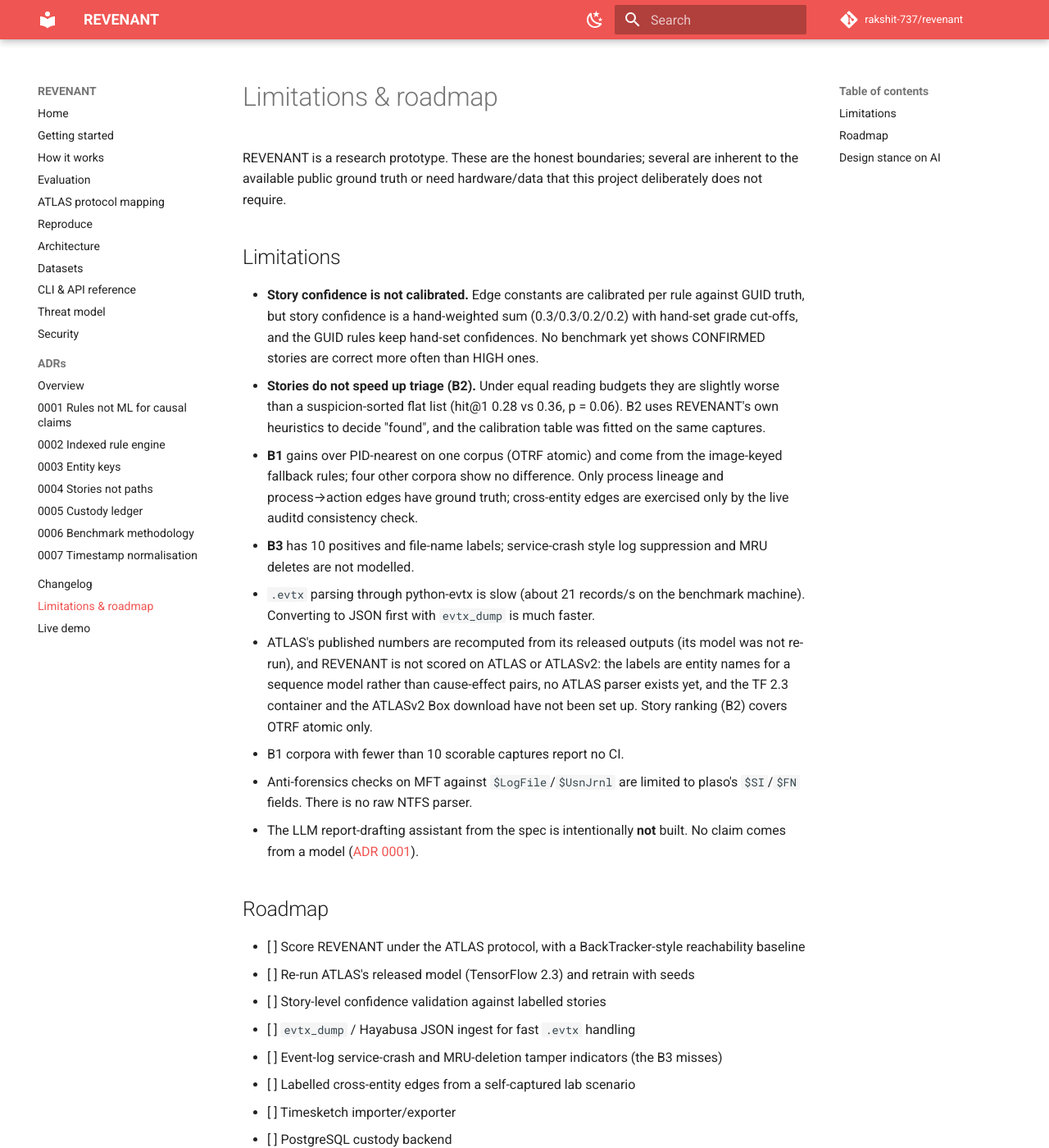
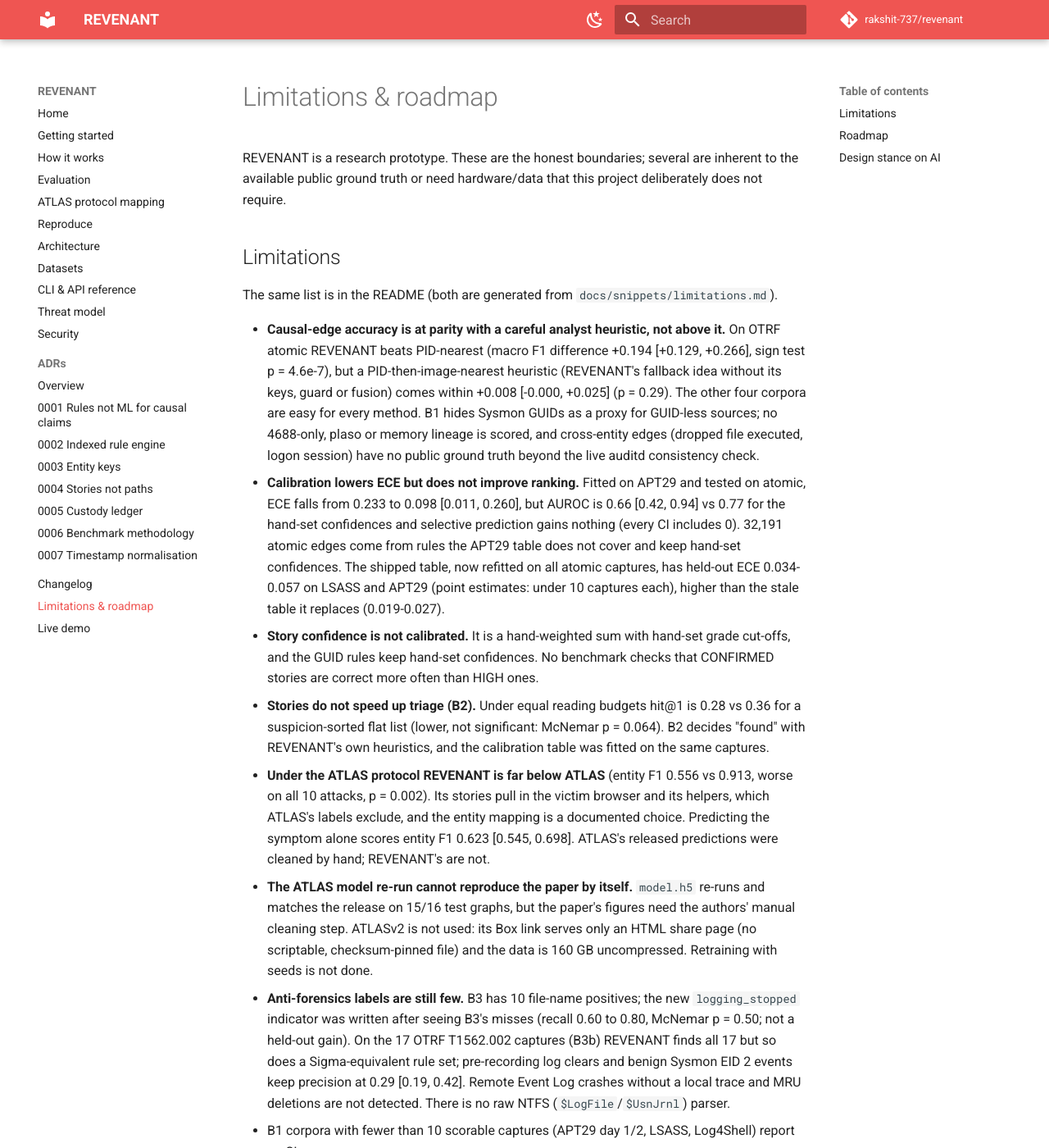
Before and after one commit to rakshit-737/revenant, an MkDocs documentation site: the page built from docs/limitations.md, in a window 1280 px wide and 1400 px high. Shown: the whole window at 82% size. Built offline with MkDocs 1.6.1 and Material for MkDocs 9.7.7, drawn with Linux system fonts in a browser that asks for light colours; comment, search, counter and statistics services are not loaded; some of the changed text lies outside the part shown.

Commit message:
docs: one source for Limitations and Roadmap (docs/snippets), copied into README; CI checks the sync
docs/limitations.md had drifted from the README (B3b, the 2,000-resample note
and CI hygiene items missing). Both lists now live once in docs/snippets/,
the docs page includes them with pymdownx.snippets, scripts/sync_docs.py
copies them (and results/headline.md) into the README, and CI fails if the
README is out of date. Contents updated for this round's results.

Co-Authored-By: Claude <noreply@anthropic.com>

```diff
--- a/docs/limitations.md
+++ b/docs/limitations.md
@@ -6,42 +6,13 @@ not require.
 
 ## Limitations
 
-- **Story confidence is not calibrated.** Edge constants are calibrated per rule against
-  GUID truth, but story confidence is a hand-weighted sum (0.3/0.3/0.2/0.2) with hand-set grade
-  cut-offs, and the GUID rules keep hand-set confidences. No benchmark yet shows CONFIRMED
-  stories are correct more often than HIGH ones.
-- **Stories do not speed up triage (B2).** Under equal reading budgets they are slightly worse
-  than a suspicion-sorted flat list (hit@1 0.28 vs 0.36, p = 0.06). B2 uses REVENANT's own
-  heuristics to decide "found", and the calibration table was fitted on the same captures.
-- **B1** gains over PID-nearest on one corpus (OTRF atomic) and come from the image-keyed
-  fallback rules; four other corpora show no difference. Only process lineage and
-  process→action edges have ground truth; cross-entity edges are exercised only by the live
-  auditd consistency check.
-- **B3** has 10 positives and file-name labels; service-crash style log suppression and MRU
-  deletes are not modelled.
-- `.evtx` parsing through python-evtx is slow (about 21 records/s on the benchmark machine).
-  Converting to JSON first with `evtx_dump` is much faster.
-- ATLAS's published numbers are recomputed from its released outputs (its model was not
-  re-run), and REVENANT is not scored on ATLAS or ATLASv2: the labels are entity names for a
-  sequence model rather than cause-effect pairs, no ATLAS parser exists yet, and the TF 2.3
-  container and the ATLASv2 Box download have not been set up. Story ranking (B2) covers OTRF
-  atomic only.
-- B1 corpora with fewer than 10 scorable captures report no CI.
-- Anti-forensics checks on MFT against `$LogFile`/`$UsnJrnl` are limited to plaso's
-  `$SI`/`$FN` fields. There is no raw NTFS parser.
-- The LLM report-drafting assistant from the spec is intentionally **not** built. No claim
-  comes from a model ([ADR 0001](adr/0001-rules-not-ml-for-causal-claims.md)).
+The same list is in the README (both are generated from `docs/snippets/limitations.md`).
+
+--8<-- "docs/snippets/limitations.md"
 
 ## Roadmap
 
-- [ ] Score REVENANT under the ATLAS protocol, with a BackTracker-style reachability baseline
-- [ ] Re-run ATLAS's released model (TensorFlow 2.3) and retrain with seeds
-- [ ] Story-level confidence validation against labelled stories
-- [ ] `evtx_dump` / Hayabusa JSON ingest for fast `.evtx` handling
-- [ ] Event-log service-crash and MRU-deletion tamper indicators (the B3 misses)
-- [ ] Labelled cross-entity edges from a self-captured lab scenario
-- [ ] Timesketch importer/exporter
-- [ ] PostgreSQL custody backend
+--8<-- "docs/snippets/roadmap.md"
 
 ## Design stance on AI
 
--- /dev/null
+++ b/docs/snippets/limitations.md
@@ -0,0 +1,39 @@
+- **Causal-edge accuracy is at parity with a careful analyst heuristic, not above it.** On OTRF
+  atomic REVENANT beats PID-nearest (macro F1 difference +0.194 [+0.129, +0.266], sign test
+  p = 4.6e-7), but a PID-then-image-nearest heuristic (REVENANT's fallback idea without its
+  keys, guard or fusion) comes within +0.008 [-0.000, +0.025] (p = 0.29). The other four corpora
+  are easy for every method. B1 hides Sysmon GUIDs as a proxy for GUID-less sources; no
+  4688-only, plaso or memory lineage is scored, and cross-entity edges (dropped file executed,
+  logon session) have no public ground truth beyond the live auditd consistency check.
+- **Calibration lowers ECE but does not improve ranking.** Fitted on APT29 and tested on atomic,
+  ECE falls from 0.233 to 0.098 [0.011, 0.260], but AUROC is 0.66 [0.42, 0.94] vs 0.77 for the
+  hand-set confidences and selective prediction gains nothing (every CI includes 0). 32,191
+  atomic edges come from rules the APT29 table does not cover and keep hand-set confidences.
+  The shipped table, now refitted on all atomic captures, has held-out ECE 0.034-0.057 on LSASS
+  and APT29 (point estimates: under 10 captures each), higher than the stale table it replaces
+  (0.019-0.027).
+- **Story confidence is not calibrated.** It is a hand-weighted sum with hand-set grade
+  cut-offs, and the GUID rules keep hand-set confidences. No benchmark checks that CONFIRMED
+  stories are correct more often than HIGH ones.
+- **Stories do not speed up triage (B2).** Under equal reading budgets hit@1 is 0.28 vs 0.36 for a
+  suspicion-sorted flat list (lower, not significant: McNemar p = 0.064). B2 decides "found" with
+  REVENANT's own heuristics, and the calibration table was fitted on the same captures.
+- **Under the ATLAS protocol REVENANT is far below ATLAS** (entity F1 0.556 vs 0.913, worse on all
+  10 attacks, p = 0.002). Its stories pull in the victim browser and its helpers, which ATLAS's
+  labels exclude, and the entity mapping is a documented choice. Predicting the symptom alone
+  scores entity F1 0.623 [0.545, 0.698]. ATLAS's released predictions were cleaned by hand; REVENANT's are not.
+- **The ATLAS model re-run cannot reproduce the paper by itself.** `model.h5` re-runs and
+  matches the release on 15/16 test graphs, but the paper's figures need the authors' manual
+  cleaning step. ATLASv2 is not used: its Box link serves only an HTML share page (no scriptable,
+  checksum-pinned file) and the data is 160 GB uncompressed. Retraining with seeds is not done.
+- **Anti-forensics labels are still few.** B3 has 10 file-name positives; the new
+  `logging_stopped` indicator was written after seeing B3's misses (recall 0.60 to 0.80, McNemar
+  p = 0.50; not a held-out gain). On the 17 OTRF T1562.002 captures (B3b) REVENANT finds all 17 but so does a
+  Sigma-equivalent rule set; pre-recording log clears and benign Sysmon EID 2 events keep
+  precision at 0.29 [0.19, 0.42]. Remote Event Log crashes without a local trace and MRU deletions are not
+  detected. There is no raw NTFS (`$LogFile`/`$UsnJrnl`) parser.
+- B1 corpora with fewer than 10 scorable captures (APT29 day 1/2, LSASS, Log4Shell) report no CI.
+- `.evtx` parsing through python-evtx is slow (211 records/s on a GitHub runner); converting with
+  `evtx_dump` first is much faster.
+- The LLM report-drafting assistant from the spec is intentionally not built; no claim comes
+  from a model (ADR 0001).
--- /dev/null
+++ b/docs/snippets/roadmap.md
@@ -0,0 +1,14 @@
+- [x] Score REVENANT under the ATLAS protocol (symptom-seeded stories, the authors' `evaluate.py`), with a BackTracker-style reachability baseline
+- [x] Re-run ATLAS's released model (TensorFlow 2.3) and diff it against the release
+- [x] Probe the ATLASv2 link from Actions (live, but no scriptable file; 160 GB)
+- [x] B3b anti-forensics benchmark on the OTRF T1562.002-labelled captures, with Wilson CIs
+- [x] Event Log service stop/crash/restart and Security 1100 indicators
+- [x] 10,000-resample bootstrap with a recorded seed; paired capture-level tests
+- [ ] Retrain ATLAS with several seeds
+- [ ] A 4688-only (no Sysmon) process-lineage benchmark, using the fused Sysmon GUIDs as truth
+- [ ] Story-level confidence validation against labelled stories
+- [ ] Context-aware edge confidences that improve ranking, not only ECE
+- [ ] MRU-deletion and remote Event Log crash indicators (the remaining B3 misses)
+- [ ] `evtx_dump` / Hayabusa JSON ingest for fast `.evtx` handling
+- [ ] Timesketch importer/exporter
+- [ ] PostgreSQL custody backend
--- a/mkdocs.yml
+++ b/mkdocs.yml
@@ -89,3 +89,5 @@ nav:
   - Live demo: demo/index.html
 not_in_nav: |
   /benchmarks.md
+exclude_docs: |
+  /snippets/
```
Also changed, not shown: 2 other files.
